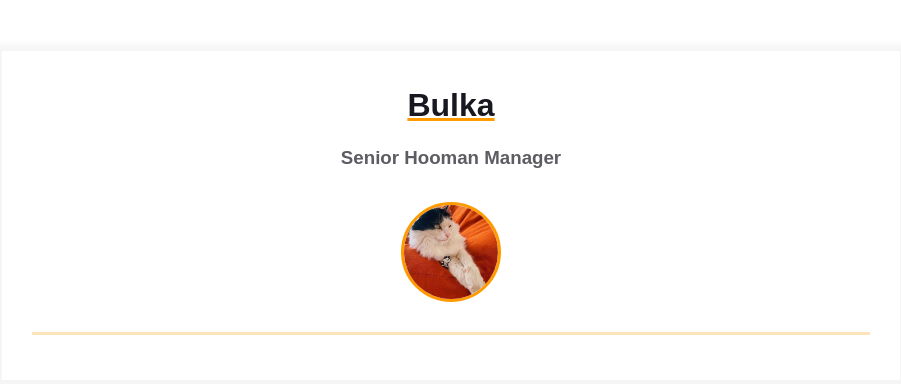
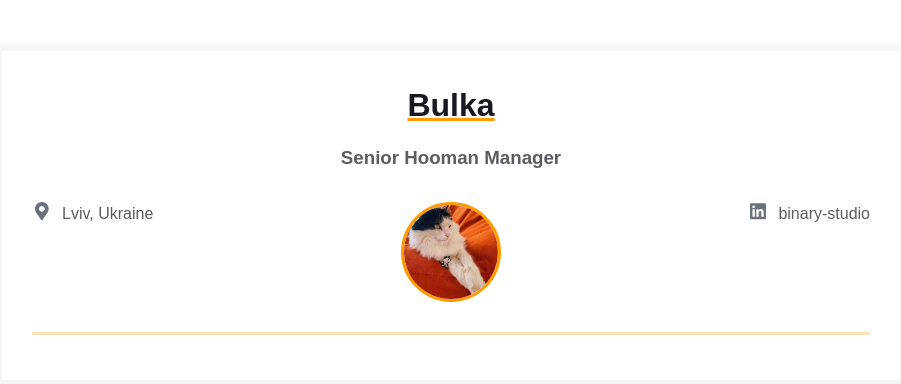
Before and after one commit to Shcracoziabra/homepage, a plain HTML site: page index.html in a window 1280 px wide. Shown: the whole page, without its empty margins (189-1090 px from the left). Drawn offline with Linux system fonts and the light colour scheme.

Commit message:
Added contact info at the top

```diff
--- a/index.html
+++ b/index.html
@@ -15,13 +15,35 @@
             <h3 class="contact-info__sub-header">Senior Hooman Manager</h3>
 
             <div class="contact_info_container fh">
-              <div class="contact-info__block"></div>
+              <div class="contact-info__block">
+                <a href="" rel="author" class="contact-info__item">
+                  <div class="contact-info__item-icon-wrapper">
+                    <svg class="contact-info__item-icon" xmlns="http://www.w3.org/2000/svg" viewBox="0 0 384 512">
+                      <path
+                        d="M172.268 501.67C26.97 291.031 0 269.413 0 192 0 85.961 85.961 0 192 0s192 85.961 192 192c0 77.413-26.97 99.031-172.268 309.67-9.535 13.774-29.93 13.773-39.464 0zM192 272c44.183 0 80-35.817 80-80s-35.817-80-80-80-80 35.817-80 80 35.817 80 80 80z">
+                      </path>
+                    </svg>
+                  </div>
+                  <span>Lviv, Ukraine</span>
+                </a>
+              </div>
 
               <div class="contact-info__block contact-info__block--center">
                 <img class="contact-info__avatar" src="assets/bulka.jpg" alt="Avatar">
               </div>
 
-              <div class="contact-info__block"></div>
+              <div class="contact-info__block">
+                <a href="https://ua.linkedin.com/company/binary-studio_241166" rel="author" class="contact-info__item">
+                  <div class="contact-info__item-icon-wrapper">
+                    <svg class="contact-info__item-icon" xmlns="http://www.w3.org/2000/svg" viewBox="0 0 448 512">
+                      <path
+                        d="M416 32H31.9C14.3 32 0 46.5 0 64.3v383.4C0 465.5 14.3 480 31.9 480H416c17.6 0 32-14.5 32-32.3V64.3c0-17.8-14.4-32.3-32-32.3zM135.4 416H69V202.2h66.5V416zm-33.2-243c-21.3 0-38.5-17.3-38.5-38.5S80.9 96 102.2 96c21.2 0 38.5 17.3 38.5 38.5 0 21.3-17.2 38.5-38.5 38.5zm282.1 243h-66.4V312c0-24.8-.5-56.7-34.5-56.7-34.6 0-39.9 27-39.9 54.9V416h-66.4V202.2h63.7v29.2h.9c8.9-16.8 30.6-34.5 62.9-34.5 67.2 0 79.7 44.3 79.7 101.9V416z">
+                      </path>
+                    </svg>
+                  </div>
+                  <span>binary-studio</span>
+                </a>
+              </div>
             </div>
           </div>
         </div>
```
